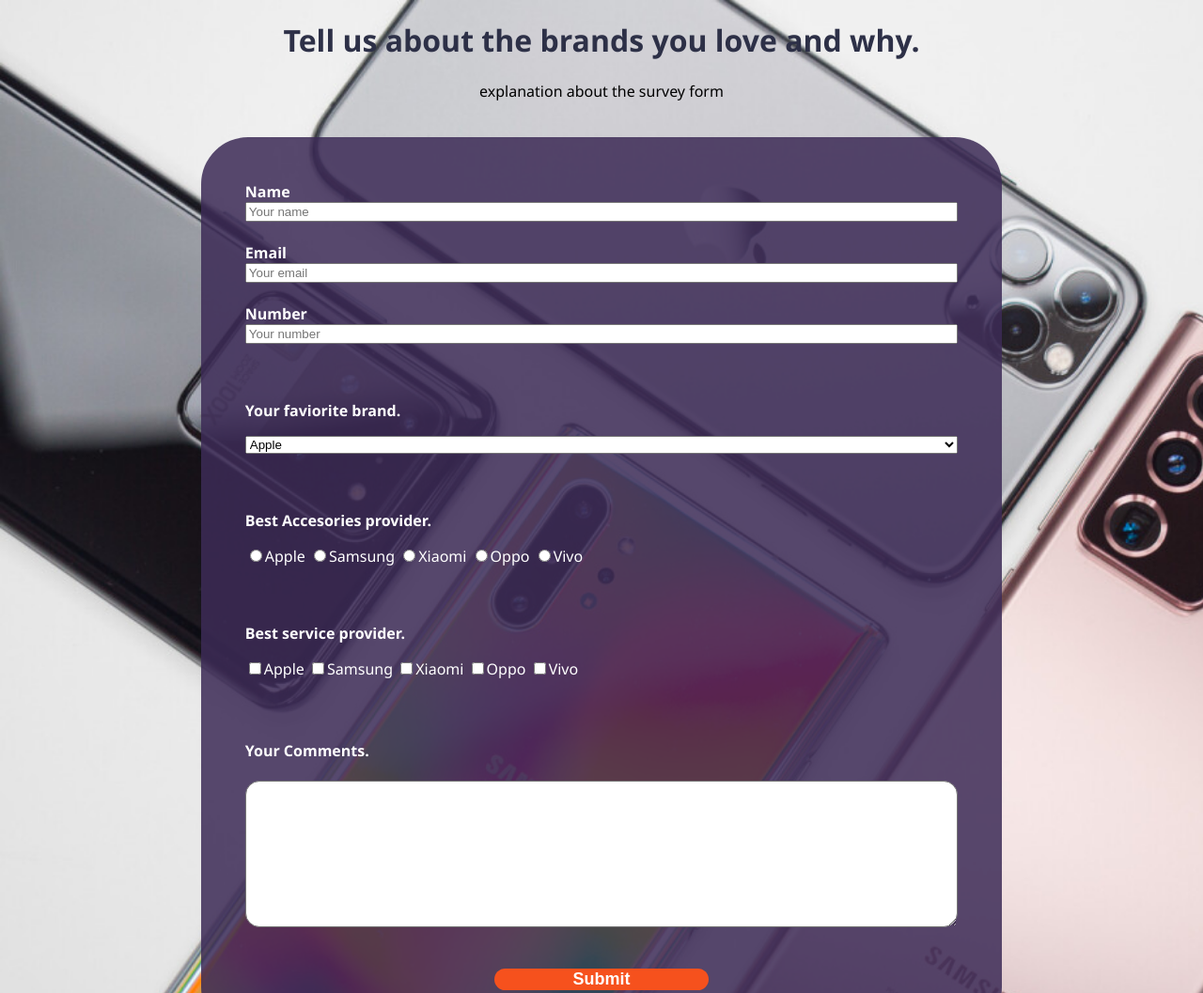
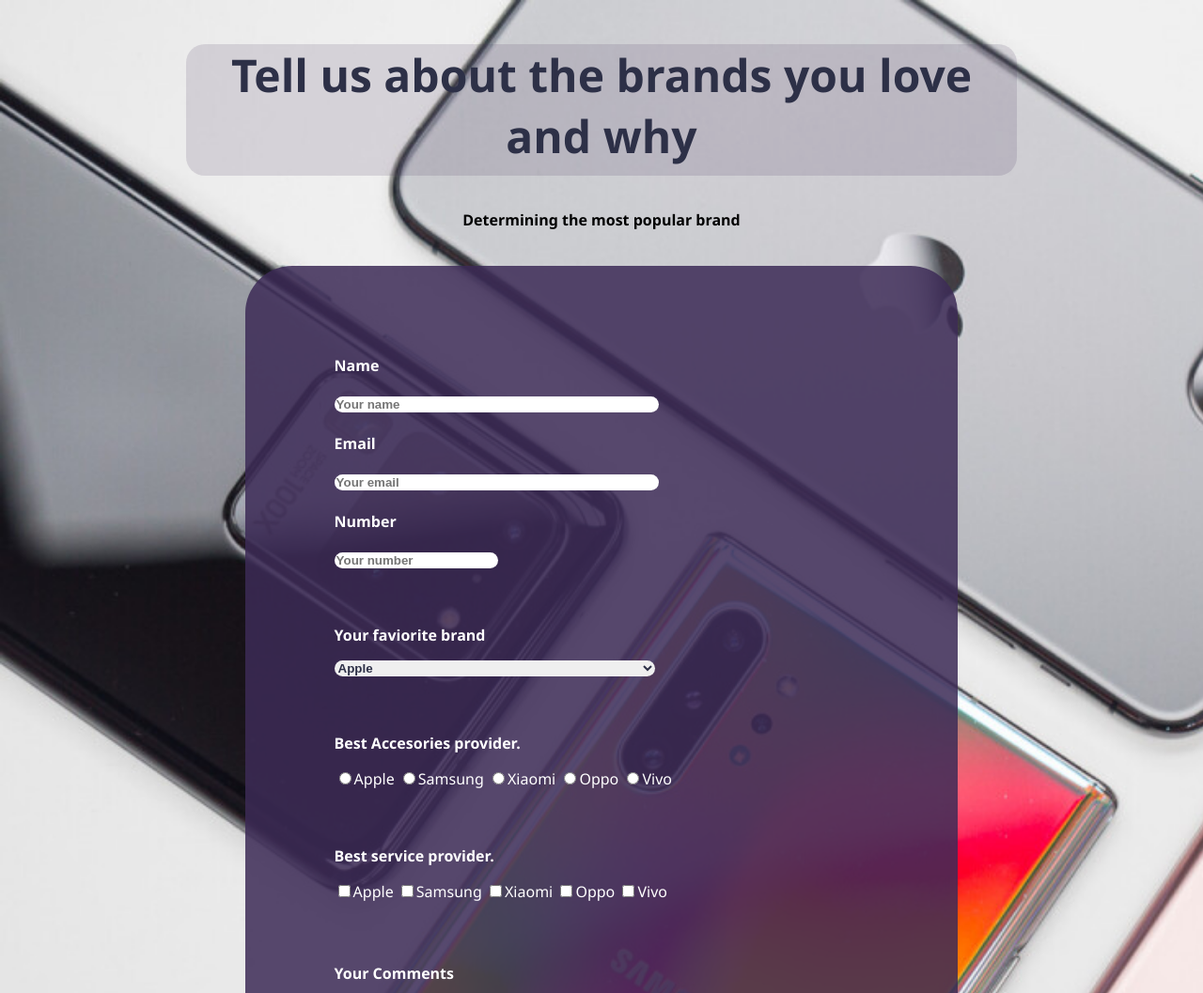
Before and after one commit to SalaarShafi/survey_form, a plain HTML site: page index.html in a window 1280 px wide. Shown: the top 1057 px of the page at 94% size. Drawn offline with Linux system fonts and the light colour scheme.

Commit message:
final touches

```diff
--- a/index.html
+++ b/index.html
@@ -11,11 +11,12 @@
       type="text/javascript"
       src="https://cdn.freecodecamp.org/testable-projects-fcc/v1/bundle.js"
     ></script>
-    <h1 id="title">Tell us about the brands you love and why.</h1>
-    <p id="description">explanation about the survey form</p>
+    <h1 id="title">Tell us about the brands you love and why</h1>
+    <p id="description"><strong>Determining the most popular brand </strong></p>
     <br />
     <form action="" id="survey-form">
       <label id="name-label" for="name"> <strong>Name</strong> </label>
+      <br />
       <input
         type="text"
         name="name"
@@ -25,6 +26,7 @@
       />
       <br />
       <label id="email-label" for="email"> <strong>Email</strong> </label>
+      <br />
       <input
         type="email"
         name="email"
@@ -34,6 +36,7 @@
       />
       <br />
       <label id="number-label" for="number"> <strong>Number</strong> </label>
+      <br />
       <input
         type="number"
         min="1"
@@ -45,7 +48,7 @@
       />
       <br />
       <br />
-      <p><strong>Your faviorite brand.</strong></p>
+      <p><strong>Your faviorite brand</strong></p>
       <select id="dropdown" name="faviorite-brand">
         <option id="dropdown1" value="Apple">Apple</option>
         <option id="dropdown2" value="Samsung">Samsung</option>
@@ -124,7 +127,7 @@
 
       <br />
       <br />
-      <h4>Your Comments.</h4>
+      <h4>Your Comments</h4>
       <textarea
         name="additional-comments"
         id="additional-comments"
--- a/styles.css
+++ b/styles.css
@@ -7,8 +7,18 @@ body {
 #title {
   text-align: center;
   color: #2d3047;
+  font-size: 300%;
+  width: 70%;
+  margin: auto;
+  margin-top: 3.75%;
+  background: #3d2b5625;
+  border-radius: 20px;
+  padding-bottom: 10px;
 }
 #description {
+  margin-top: 2.8%;
+  padding: auto;
+  /* background-color: aliceblue; */
   text-align: center;
 }
 
@@ -21,16 +31,40 @@ form {
   justify-content: center;
   width: 60%;
   border-radius: 50px;
-  padding: 3.7%;
+  padding: 7.5%;
+  box-sizing: border-box;
 }
-#name-label {
-  border-radius: 15px;
+#name {
+  height: 7.5%;
+  width: 60%;
+  border-radius: 30px;
+  border: 0px;
+  color: #2d3047;
+  font-weight: bold;
 }
-#email-label {
-  border-radius: 15px;
+#email {
+  height: 7.5%;
+  width: 60%;
+  border-radius: 30px;
+  border: 0px;
+  color: #2d3047;
+  font-weight: bold;
 }
-#number-label {
-  border-radius: 15px;
+#number {
+  height: 7.5%;
+  width: 30%;
+  border-radius: 30px;
+  border: 0px;
+  color: #2d3047;
+  font-weight: bold;
+}
+#dropdown {
+  height: 3.75%;
+  width: 60%;
+  border-radius: 30px;
+  border: 0px;
+  color: #2d3047;
+  font-weight: bold;
 }
 #radio {
   display: inline-block;
@@ -49,5 +83,6 @@ form {
   border: 0px;
 }
 #additional-comments {
+  width: 60%;
   border-radius: 15px;
 }
```
